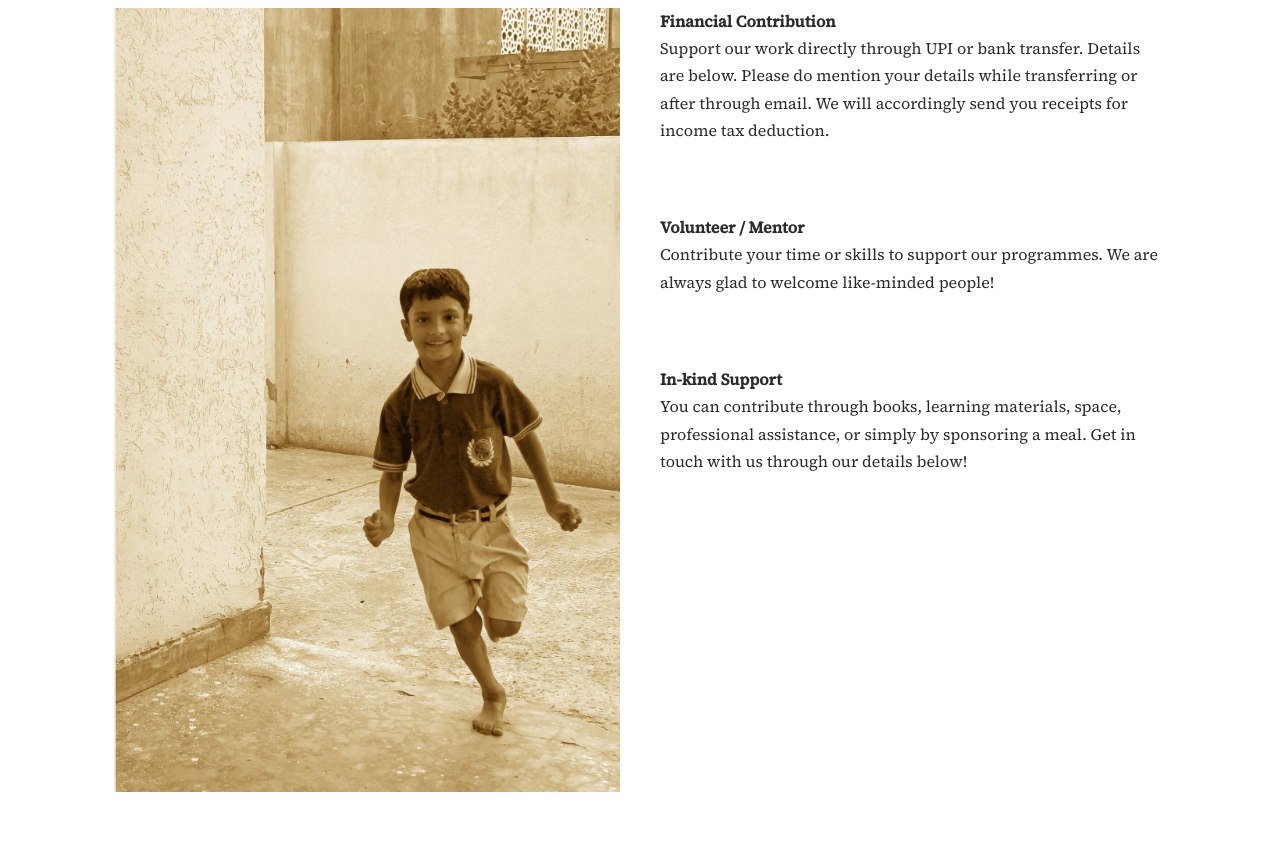
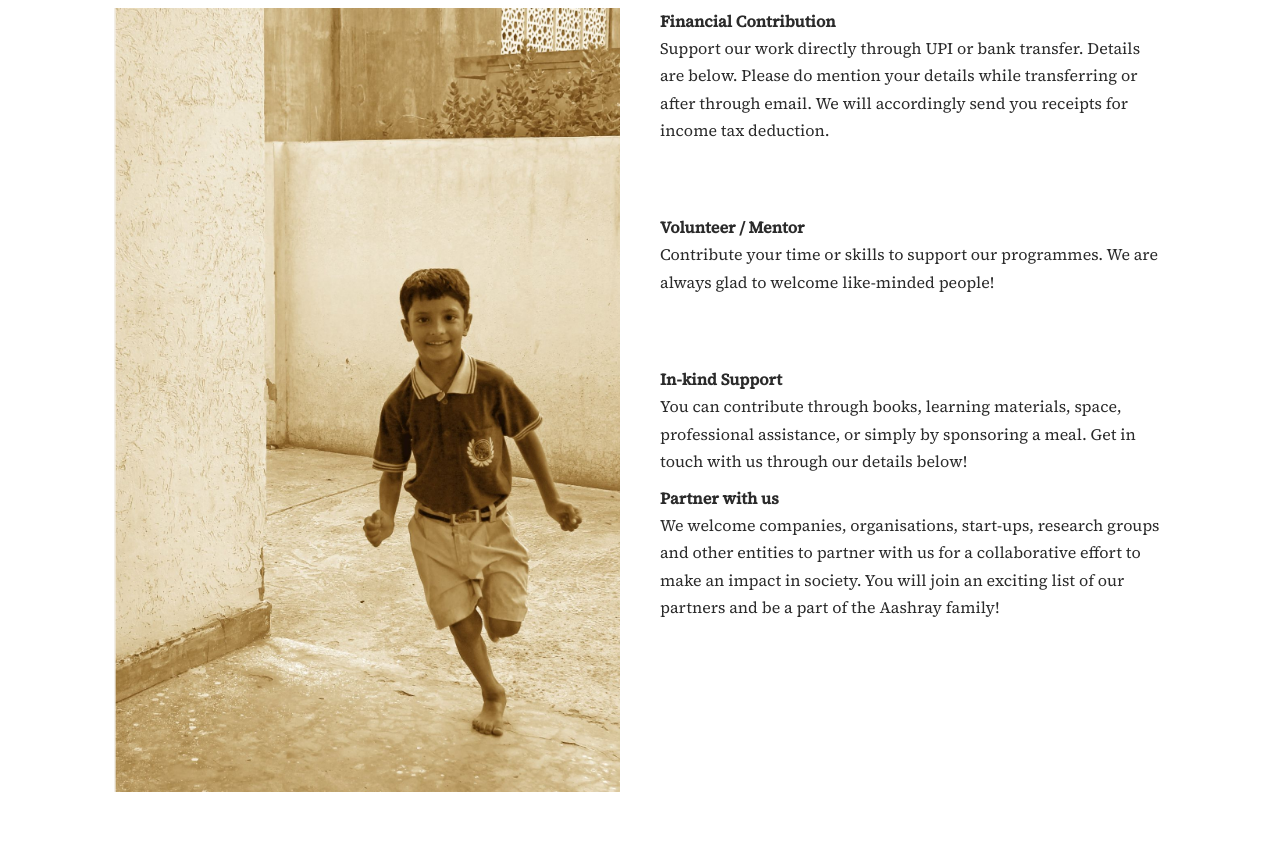
Before and after one commit to thetarkalab-cmd/aashray-website, a plain HTML site: page contribute.html in a window 1280 px wide. Shown: the part 216-1059 px from the top of the page. Drawn offline with nearby package versions, Linux system fonts and the light colour scheme.

Commit message:
Update contribute.html

```diff
--- a/contribute.html
+++ b/contribute.html
@@ -57,7 +57,9 @@
           You can contribute through books, learning materials, space, professional assistance, or simply by sponsoring a meal. Get in touch with us through our details below!
         </p>
 
-
+  <p>
+          <strong>Partner with us</strong><br>
+          We welcome companies, organisations, start-ups, research groups and other entities to partner with us for a collaborative effort to make an impact in society. You will join an exciting list of our partners and be a part of the Aashray family! </p>
       </div>
 
     </div>
```
